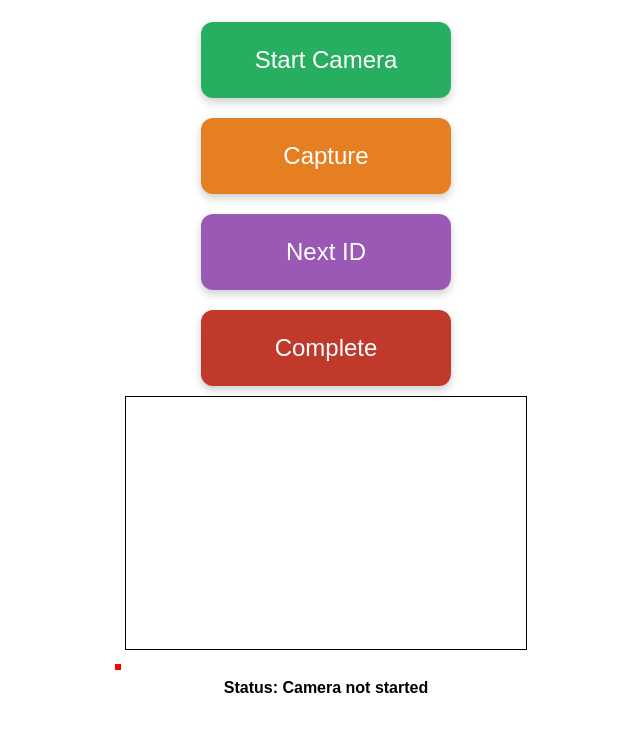
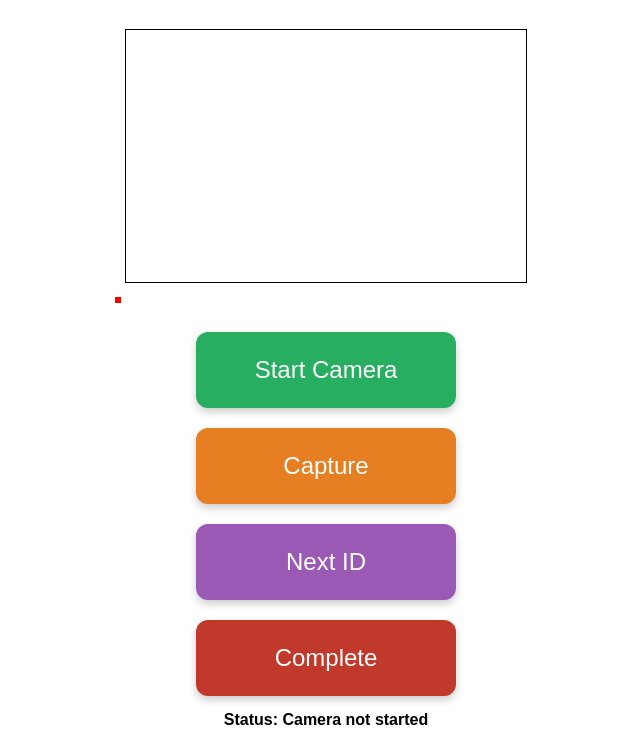
Before and after one commit to ahmadi9900/ahmadi, a plain HTML site: page index.html in a window 1280 px wide. Shown: the part 61-810 px from the top of the page, without its empty margins (314-954 px from the left). Drawn offline with nearby package versions, Linux system fonts and the light colour scheme.

Commit message:
Update index.html

```diff
--- a/index.html
+++ b/index.html
@@ -22,15 +22,16 @@
     .video-container {
       display: inline-block;
       position: relative;
+      margin-bottom: 25px; /* space before buttons */
     }
 
-    /* Vertical button layout */
+    /* Button Styling */
     .button-column {
       display: flex;
       flex-direction: column;
       align-items: center;
       gap: 20px;
-      margin-top: 25px;
+      margin-top: 10px;
     }
     button {
       padding: 24px 48px;   /* Bigger size */
@@ -42,7 +43,7 @@
       color: #fff;
       transition: background 0.3s ease, transform 0.2s ease;
       box-shadow: 0 4px 8px rgba(0,0,0,0.2);
-      width: 250px;         /* Uniform width for vertical stack */
+      width: 260px;         /* Uniform width for vertical stack */
     }
     button:hover { background: #2980b9; transform: translateY(-2px); }
     button:active { transform: translateY(0); }
@@ -57,19 +58,20 @@
 <body>
   <h1>ID Card Scanner</h1>
 
+  <div class="video-container">
+    <video id="video" autoplay playsinline></video>
+    <div id="overlay"></div>
+  </div>
+
+  <canvas id="canvas"></canvas>
+
+  <!-- Buttons positioned below scan area -->
   <div class="button-column">
     <button id="startCamera">Start Camera</button>
     <button id="capture">Capture</button>
     <button id="nextId">Next ID</button>
     <button id="complete">Complete</button>
   </div>
-
-  <div class="video-container">
-    <video id="video" autoplay playsinline></video>
-    <div id="overlay"></div>
-  </div>
-
-  <canvas id="canvas"></canvas>
 
   <div id="status">Status: Camera not started</div>
 
```
